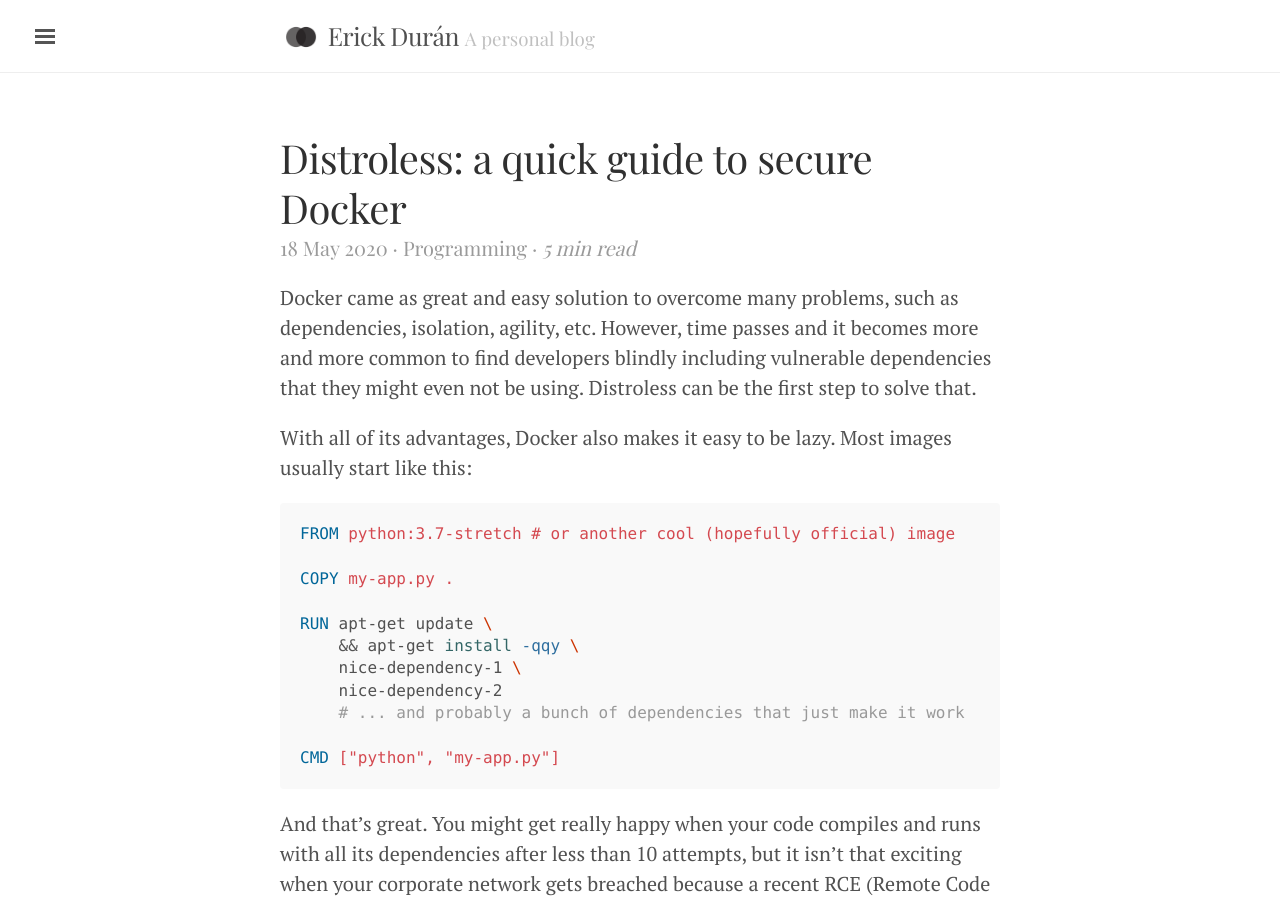
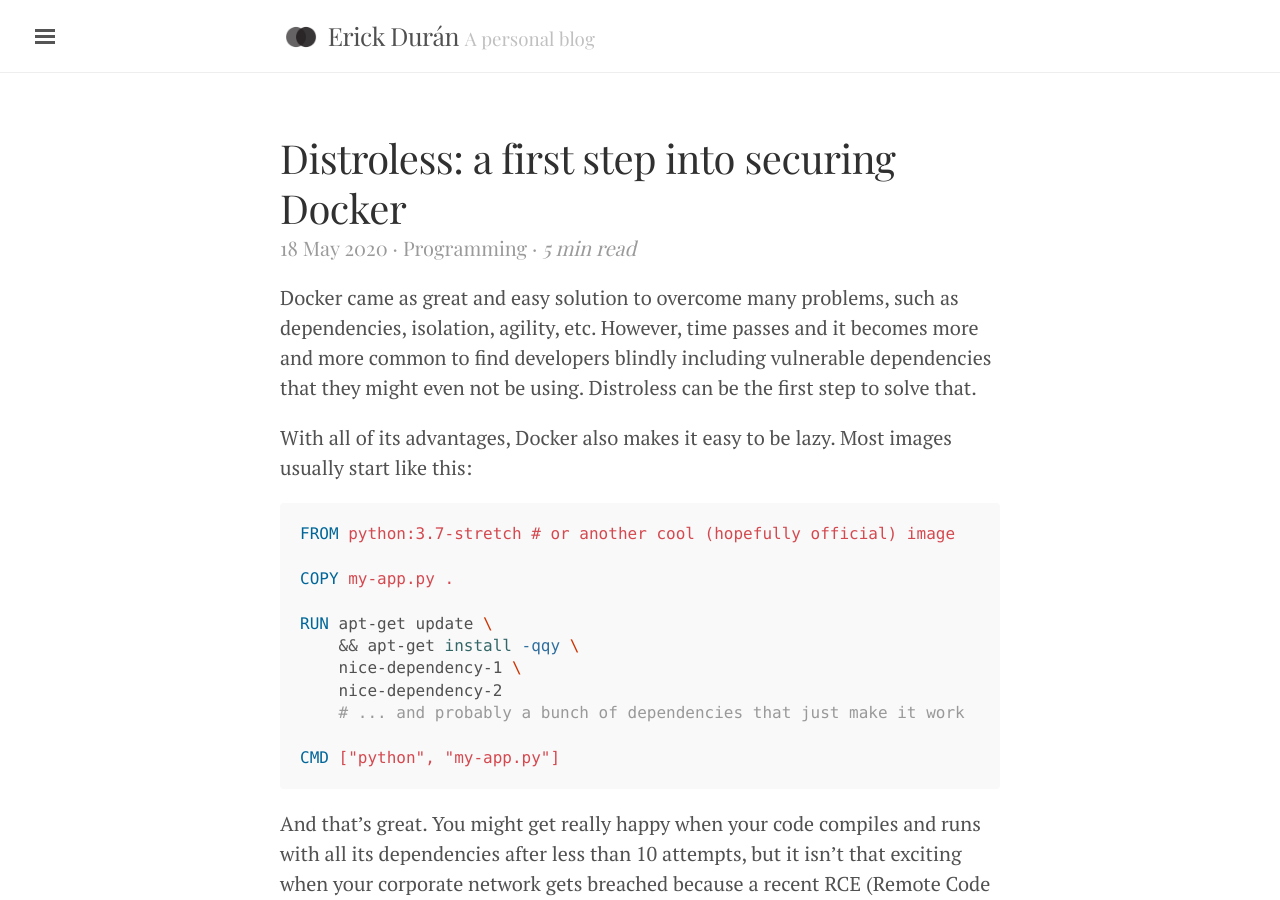
Before and after one commit to erickduran/blog, a Jekyll site: the page built from _posts/2020-05-18-distroless.md, in a window 1280 px wide and 900 px high. Built offline with Jekyll 4.4.1, drawn with Linux system fonts in a browser that asks for light colours; some web fonts are replaced.

Commit message:
changing title

```diff
--- a/_posts/2020-05-18-distroless.md
+++ b/_posts/2020-05-18-distroless.md
@@ -1,6 +1,6 @@
 ---
 layout: post
-title: 'Distroless: a quick guide to secure Docker'
+title: 'Distroless: a first step into securing Docker'
 tags: [Docker, Security, DevSecOps, Distroless, DevOps]
 category: Programming
 comments: true
```
